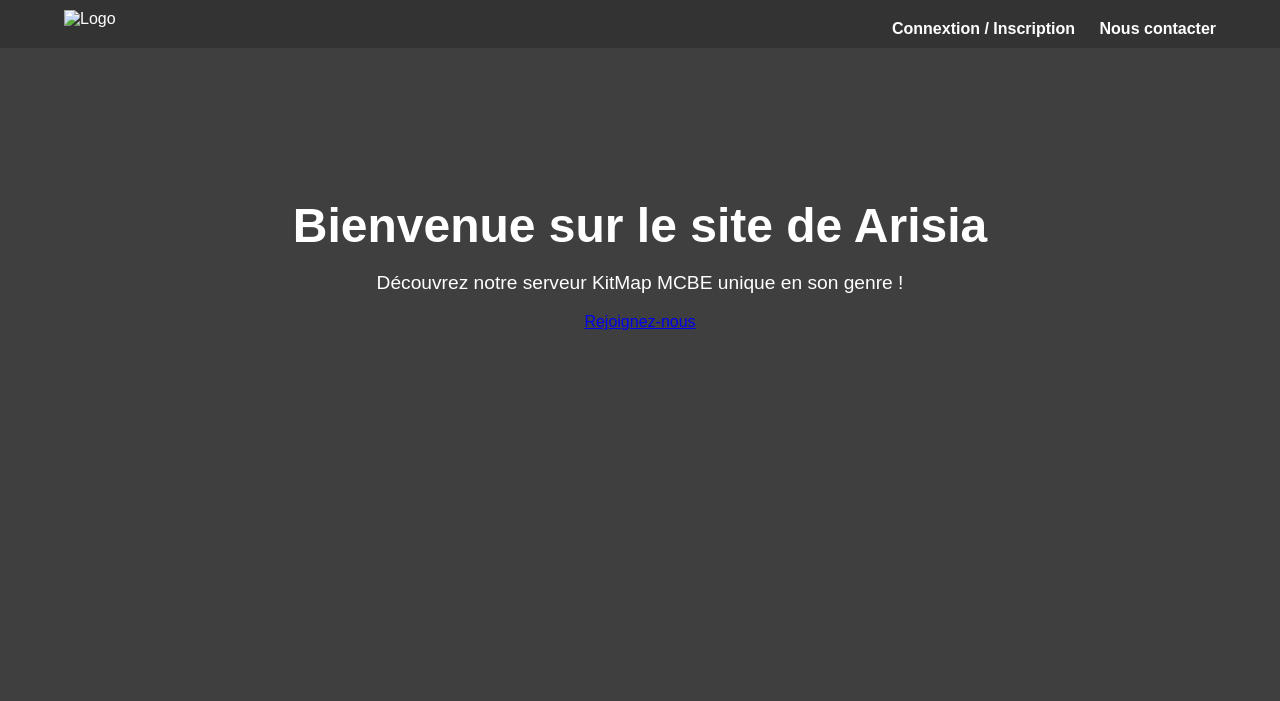
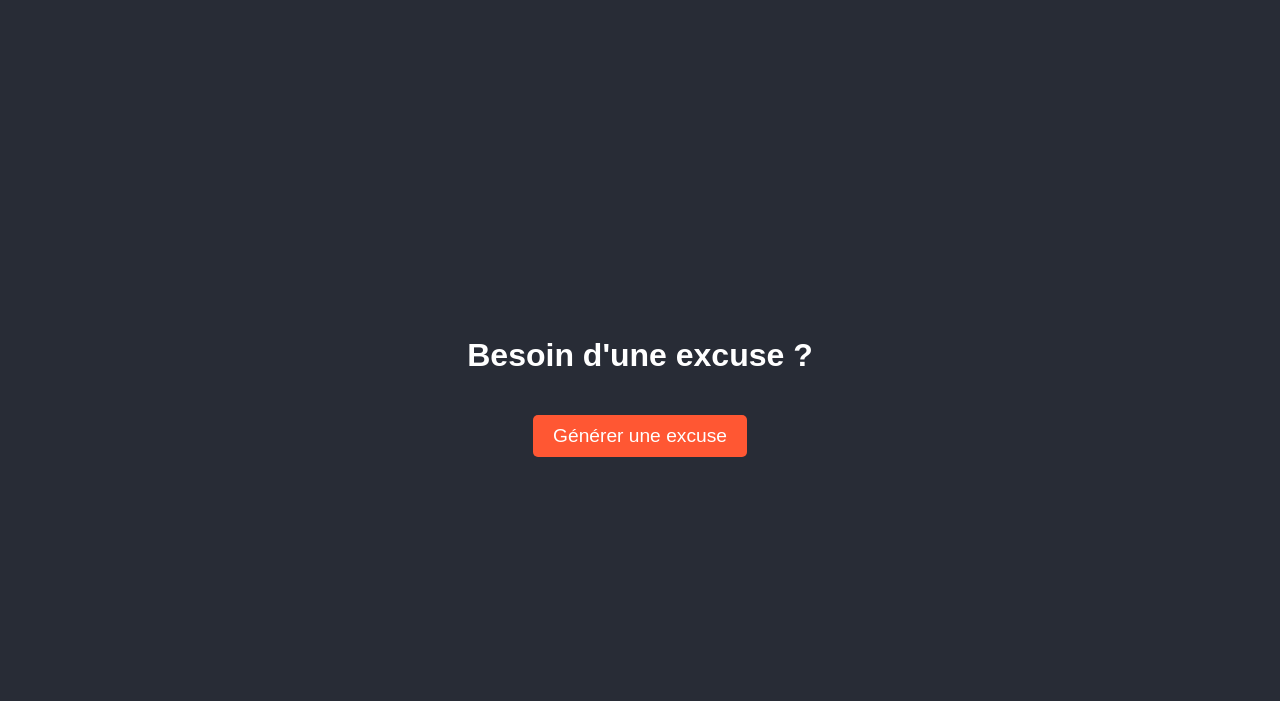
Before and after one commit to Zirowz/Zirowz.github.io, a plain HTML site: page index.html in a window 1280 px wide. Drawn offline with Linux system fonts and the light colour scheme.

Commit message:
Update index.html

```diff
--- a/index.html
+++ b/index.html
@@ -3,84 +3,52 @@
 <head>
     <meta charset="UTF-8">
     <meta name="viewport" content="width=device-width, initial-scale=1.0">
-        <title>Arisia Kitmap V2</title>
+    <title>Générateur d'Excuses</title>
     <style>
         body {
+            display: flex;
+            flex-direction: column;
+            justify-content: center;
+            align-items: center;
+            height: 100vh;
+            background-color: #282c36;
+            color: white;
             font-family: Arial, sans-serif;
-                margin: 0;
-                padding: 0;
-                background-color: #3f3f3f;
+            text-align: center;
         }
-            header {
-                background-color: #333;
-                color: #fff;
-                padding: 10px 0;
-                position: relative;
+        button {
+            font-size: 1.2rem;
+            padding: 10px 20px;
+            border: none;
+            border-radius: 5px;
+            cursor: pointer;
+            background-color: #ff5733;
+            color: white;
+            margin-top: 20px;
         }
-            .container {
-                width: 90%;
-                margin: auto;
-                overflow: hidden;
-            }
-            .logo {
-                float: left;
-            }
-            .logo img {
-                width: 150px;
-            }
-            nav {
-                float: right;
-                margin-top: 10px;
-            }
-            nav a {
-                color: #fff;
-                text-decoration: none;
-                margin-left: 20px;
-                font-weight: bold;
-            }
-            .hero {
-                background: url('background.jpg') no-repeat center center/cover;
-                height: 500px;
-                color: #fff;
-                text-align: center;
-                padding-top: 150px;
-            }
-            .hero h1 {
-                margin: 0;
-                font-size: 3em;
-            }
-            .hero p {
-                font-size: 1.2em;
-            }
-            .btm {
-                display: inline-block;
-                padding: 10px 20px;
-                background-color: #e8491d;
-                color: #fff;
-                text-decoration: none;
-                border-radius: 5px;
+        #excuse {
             margin-top: 20px;
+            font-size: 1.5rem;
+            max-width: 80%;
         }
     </style>
 </head>
 <body>
-        <header>
-            <div class="container">
-                <div class="logo">
-                    <img src="logo.png" alt="Logo">
-                </div>
-                <nav>
-                    <a href="login.html">Connextion / Inscription</a>
-                    <a href="https://dsc.gg/arisia" target="_blank">Nous contacter</a>
-                </nav>
-            </div>
-        </header>
-        <section class="hero">
-            <div class="container">
-                <h1>Bienvenue sur le site de Arisia</h1>
-                <p>Découvrez notre serveur KitMap MCBE unique en son genre !</p>
-                <a href="login.html" class="btn">Rejoignez-nous</a>
-            </div>
-        </section>
+    <h1>Besoin d'une excuse ?</h1>
+    <button onclick="generateExcuse()">Générer une excuse</button>
+    <p id="excuse"></p>
+    <script>
+        function generateExcuse() {
+            const subjects = ["Mon chat", "Mon voisin", "Mon prof de sport", "Un pigeon", "Mon ordi", "Un alien", "Ma grand-mère"];
+            const actions = ["a mangé", "a cassé", "a volé", "a oublié", "a effacé", "a transformé", "a congelé"];
+            const objects = ["mes devoirs", "ma voiture", "mon réveil", "mon portable", "ma mémoire", "mes chaussures", "mon sandwich"];
+
+            const excuse = `${subjects[Math.floor(Math.random() * subjects.length)]} ` +
+                           `${actions[Math.floor(Math.random() * actions.length)]} ` +
+                           `${objects[Math.floor(Math.random() * objects.length)]}.`;
+
+            document.getElementById("excuse").textContent = excuse;
+        }
+    </script>
 </body>
 </html>
```
Lines whose indentation alone changed are shown as unchanged.
